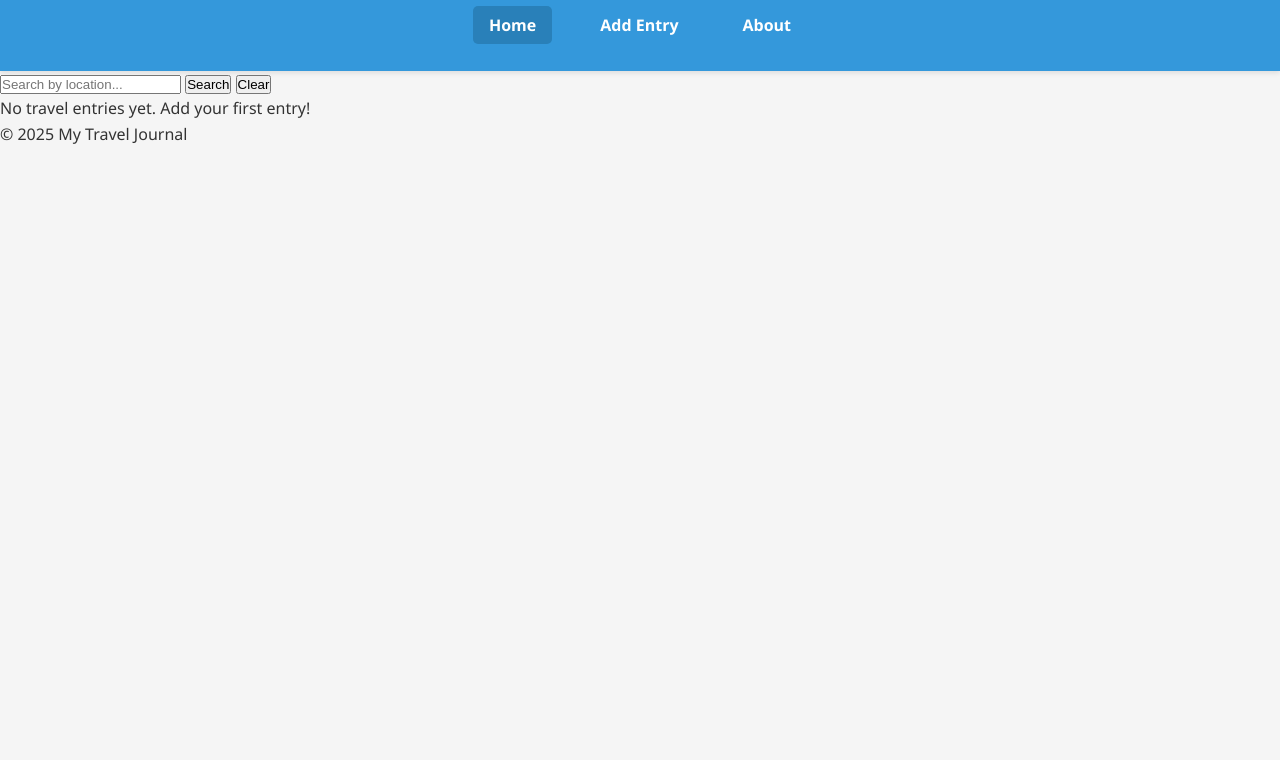
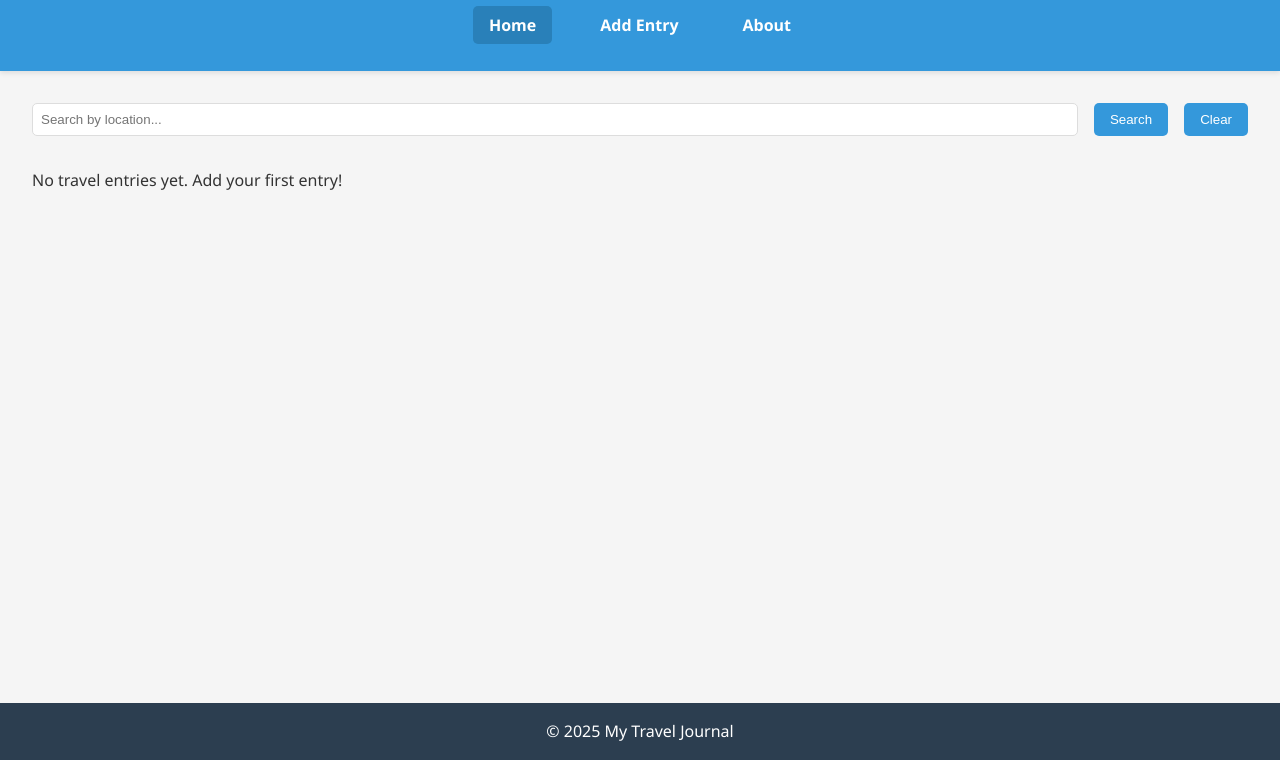
Before and after one commit to mylesisaac1/travel-journal, a plain HTML site: page index.html in a window 1280 px wide. Shown: the part 70-830 px from the top of the page. Before the commit the page ends 800 px from the top, so only its background shows below. Drawn offline with Linux system fonts and the light colour scheme.

Commit message:
Updated styles.css

```diff
--- a/css/styles.css
+++ b/css/styles.css
@@ -44,6 +44,47 @@ nav ul li a:hover, nav ul li a.active {
     background-color: #2980b9;
 }
 
+main {
+    padding: 2rem;
+    min-height: calc(100vh - 200px);
+}
+
+footer {
+    background-color: #2c3e50;
+    color: white;
+    text-align: center;
+    padding: 1rem;
+    margin-top: 2rem;
+}
+
+/* Home Page Styles */
+.search-filter {
+    display: flex;
+    gap: 1rem;
+    margin-bottom: 2rem;
+    flex-wrap: wrap;
+}
+
+.search-filter input {
+    flex: 1;
+    min-width: 200px;
+    padding: 0.5rem;
+    border: 1px solid #ddd;
+    border-radius: 5px;
+}
+
+.search-filter button {
+    padding: 0.5rem 1rem;
+    background-color: #3498db;
+    color: white;
+    border: none;
+    border-radius: 5px;
+    cursor: pointer;
+    transition: background-color 0.3s;
+}
+
+.search-filter button:hover {
+    background-color: #2980b9;
 }
 
 .entries-container {
```
